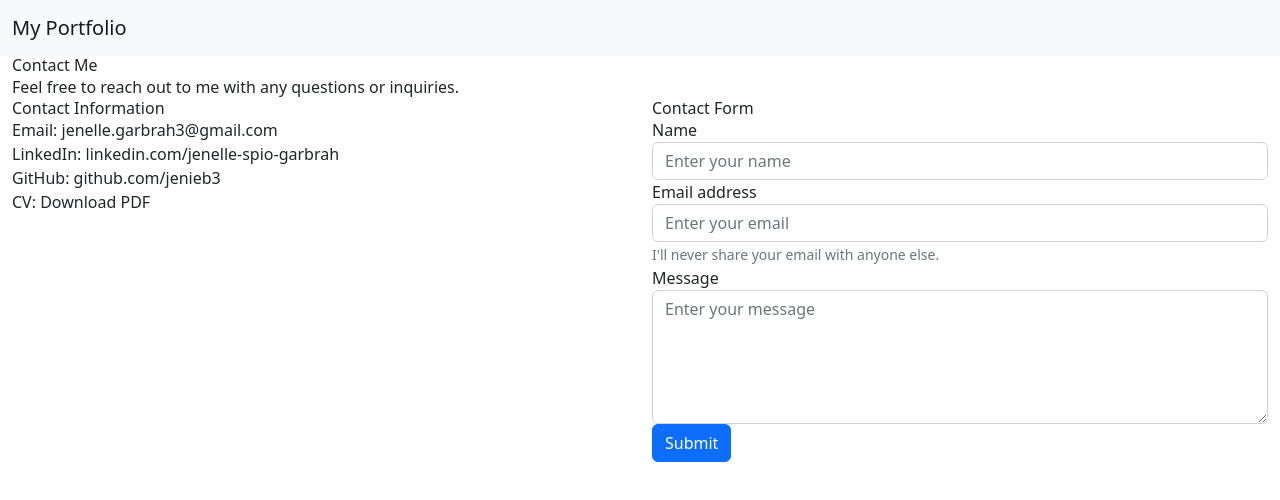
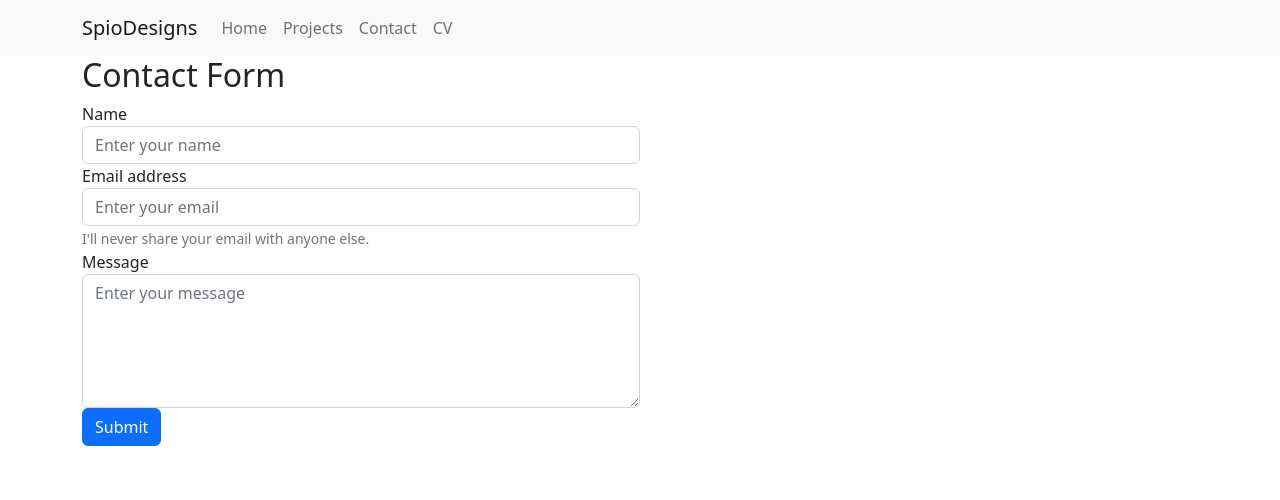
Before and after one commit to jenieb3/react-portfolio, a React (Create React App) app in the folder my-portfolio/: page /contact in a window 1280 px wide. Shown: the top 500 px of the page. Built offline with nearby package versions, Linux system fonts and the light colour scheme.

Commit message:
added props and updated project page

```diff
--- a/my-portfolio/package.json
+++ b/my-portfolio/package.json
@@ -8,11 +8,11 @@
     "@testing-library/user-event": "^13.5.0",
     "bootstrap": "^5.2.3",
     "react": "^18.2.0",
+    "react-bootstrap": "^2.7.2",
     "react-dom": "^18.2.0",
     "react-icons": "^4.8.0",
     "react-router-dom": "^6.9.0",
     "react-scripts": "5.0.1",
-    "tailwindcss": "^3.2.7",
     "web-vitals": "^2.1.4"
   },
   "scripts": {
--- a/my-portfolio/src/components/App.js
+++ b/my-portfolio/src/components/App.js
@@ -1,20 +1,20 @@
 import React from 'react';
 import { BrowserRouter as Router, Route, Routes } from 'react-router-dom';
-import Header from './Header';
-import Home from './Home';
-import Data from './Data';
-import Project from './Project';
-import Contact from './Contact';
+import Header from '../components/Header';
+import Home from '../components/Home';
+import Project from './Projects';
+import Contact from '../components/Contact';
+import CV from '../components/CV';
 
 function App() {
   return (
     <Router>
       <Header />
       <Routes>
-        <Route exact path="/" element={<Home/>} />
-        <Route exact path="/projects" element={<Project/>} />
-        <Route exact path="/projects/:id" element={<Data/>} />
-        <Route exact path="/contact" element={<Contact/>} />
+        <Route path="/" element={<Home />} />
+        <Route path="/projects" element={<Project />} />
+        <Route path="/contact" element={<Contact />} />
+        <Route path="/cv" element={<CV />} />
       </Routes>
     </Router>
   );
--- /dev/null
+++ b/my-portfolio/src/components/CV.js
@@ -0,0 +1,18 @@
+import React from 'react';
+import cvPDF from './CV.pdf';
+import { Button } from 'react-bootstrap';
+
+function CV() {
+  return (
+    <div>
+
+      <p>
+        <Button href={cvPDF} download="CV_Jenelle_Spio-Garbrah.pdf" variant="primary">
+          Download my CV
+        </Button>
+      </p>
+    </div>
+  );
+}
+
+export default CV;
--- a/my-portfolio/src/components/Contact.js
+++ b/my-portfolio/src/components/Contact.js
@@ -1,37 +1,69 @@
-import React from 'react';
+import React, { useState } from 'react';
 
 function Contact() {
+  const [submitted, setSubmitted] = useState(false);
+  const [name, setName] = useState('');
+  const [email, setEmail] = useState('');
+  const [message, setMessage] = useState('');
+
+  const handleSubmit = (e) => {
+    e.preventDefault();
+    setSubmitted(true);
+    setName('');
+    setEmail('');
+    setMessage('');
+  };
+
   return (
     <div className="container">
-      <h1>Contact Me</h1>
-      <p>Feel free to reach out to me with any questions or inquiries.</p>
-      <div className="row">
-        <div className="col-md-6">
-          <h2>Contact Information</h2>
-          <p>Email: <a href="mailto:youremail@example.com">jenelle.garbrah3@gmail.com</a></p>
-          <p>LinkedIn: <a href="https://www.linkedin.com/">linkedin.com/jenelle-spio-garbrah</a></p>
-          <p>GitHub: <a href="https://github.com/">github.com/jenieb3</a></p>
-          <p>CV: <a href="/path/to/your/cv.pdf" target="_blank" rel="noopener noreferrer">Download PDF</a></p>
-        </div>
+      {/* ... */}
       <div className="col-md-6">
         <h2>Contact Form</h2>
-          <form>
+        <form onSubmit={handleSubmit}>
           <div className="form-group">
             <label htmlFor="name">Name</label>
-              <input type="text" className="form-control" id="name" placeholder="Enter your name" />
+            <input
+              type="text"
+              className="form-control"
+              id="name"
+              placeholder="Enter your name"
+              value={name}
+              onChange={(e) => setName(e.target.value)}
+            />
           </div>
           <div className="form-group">
             <label htmlFor="email">Email address</label>
-              <input type="email" className="form-control" id="email" aria-describedby="emailHelp" placeholder="Enter your email" />
-              <small id="emailHelp" className="form-text text-muted">I'll never share your email with anyone else.</small>
+            <input
+              type="email"
+              className="form-control"
+              id="email"
+              aria-describedby="emailHelp"
+              placeholder="Enter your email"
+              value={email}
+              onChange={(e) => setEmail(e.target.value)}
+            />
+            <small id="emailHelp" className="form-text text-muted">
+              I'll never share your email with anyone else.
+            </small>
           </div>
           <div className="form-group">
             <label htmlFor="message">Message</label>
-              <textarea className="form-control" id="message" rows="5" placeholder="Enter your message"></textarea>
+            <textarea
+              className="form-control"
+              id="message"
+              rows="5"
+              placeholder="Enter your message"
+              value={message}
+              onChange={(e) => setMessage(e.target.value)}
+            ></textarea>
           </div>
-            <button type="submit" className="btn btn-primary">Submit</button>
+          <button type="submit" className="btn btn-primary">
+            Submit
+          </button>
         </form>
-        </div>
+        {submitted && (
+          <p>Thank you, we have received your message.</p>
+        )}
       </div>
     </div>
   );
--- a/my-portfolio/src/components/Header.js
+++ b/my-portfolio/src/components/Header.js
@@ -1,29 +1,33 @@
 import React from 'react';
+import { Container, Nav, Navbar, } from 'react-bootstrap';
 import { Link } from 'react-router-dom';
 
 function Header() {
   return (
-    <nav className="navbar navbar-expand-lg navbar-light bg-light">
-      <div className="container">
-        <Link className="navbar-brand" to="/">My Portfolio</Link>
-        <button className="navbar-toggler" type="button" data-toggle="collapse" data-target="#navbarNav" aria-controls="navbarNav" aria-expanded="false" aria-label="Toggle navigation">
-          <span className="navbar-toggler-icon"></span>
-        </button>
-        <div className="collapse navbar-collapse" id="navbarNav">
-          <ul className="navbar-nav ml-auto">
-            <li className="nav-item">
-              <Link className="nav-link" to="/">Home</Link>
-            </li>
-            <li className="nav-item">
-              <Link className="nav-link" to="/projects">Projects</Link>
-            </li>
-            <li className="nav-item">
-              <Link className="nav-link" to="/contact">Contact</Link>
-            </li>
-          </ul>
-        </div>
-      </div>
-    </nav>
+    <Navbar bg="light" expand="lg">
+      <Container>
+        <Link to="/" className="navbar-brand">
+          SpioDesigns
+        </Link>
+        <Navbar.Toggle aria-controls="basic-navbar-nav" />
+        <Navbar.Collapse id="basic-navbar-nav">
+          <Nav className="me-auto">
+            <Link to="/" className="nav-link">
+              Home
+            </Link>
+            <Link to="/projects" className="nav-link">
+              Projects
+            </Link>
+            <Link to="/contact" className="nav-link">
+              Contact
+            </Link>
+            <Link to="/cv" className="nav-link">
+              CV
+            </Link>
+          </Nav>
+        </Navbar.Collapse>
+      </Container>
+    </Navbar>
   );
 }
 
--- a/my-portfolio/src/components/Home.js
+++ b/my-portfolio/src/components/Home.js
@@ -1,10 +1,11 @@
 import React from 'react';
+import myImage from '../assets/profile-pic.jpg';
 
 function Home() {
   return (
     <div>
       <h1>Jenelle Spio-Garbrah</h1>
-      <img src="../assets/profile-pic.png" alt="Jenelle" />
+      <img src={myImage} alt="Jenelle Spio-Garbrah" />
       <p>"Everything is designed. Few things are designed well." -- Brian Reed</p>
       <h2>Welcome to SpioDesigns</h2>
       <h2>About Me</h2>
--- a/my-portfolio/src/components/Project.js
+++ /dev/null
@@ -1,29 +0,0 @@
-import React from 'react';
-
-function Project(props) {
-  const { title, deployedLink, githubLink, screenshot } = props.project;
-
-  return (
-    <div className="container">
-      <h1>{title}</h1>
-      <div className="row">
-        <div className="col-md-8">
-          <img src={screenshot} alt={title} />
-        </div>
-        <div className="col-md-4">
-          <h2>Links</h2>
-          <ul>
-            <li>
-              <a href={deployedLink} target="_blank" rel="noopener noreferrer">View Deployed Application</a>
-            </li>
-            <li>
-              <a href={githubLink} target="_blank" rel="noopener noreferrer">View repository on GitHub</a>
-            </li>
-          </ul>
-        </div>
-      </div>
-    </div>
-  );
-}
-
-export default Project;
--- /dev/null
+++ b/my-portfolio/src/components/Projects.js
@@ -0,0 +1,68 @@
+import React from 'react';
+import Data from './Data';
+import projectOne from '../assets/project-one.png';
+import projectTwo from '../assets/project-two.png';
+import generatePassword from '../assets/generate-password.png';
+import workdaySchedule from '../assets/workday-schedule.png';
+import forecastCity from '../assets/forecast-city.png';
+import teamPage from '../assets/team-page.png';
+import { Card, Button, Row, Col } from 'react-bootstrap';
+
+
+function Project(props) {
+  const { title, screenshot, deployedLink, githubLink } = props.project;
+  return (
+    <Col md={4} className="mb-4">
+      <Card>
+        <Card.Img variant="top" src={screenshot} />
+        <Card.Body>
+          <Card.Title>{title}</Card.Title>
+          <Button variant="primary" href={deployedLink} target="_blank" rel="noopener noreferrer">
+            View Demo
+          </Button>
+          {' '}
+          <Button variant="secondary" href={githubLink} target="_blank" rel="noopener noreferrer">
+            View Code
+          </Button>
+        </Card.Body>
+      </Card>
+    </Col>
+  );
+}
+
+function Projects() {
+  const getImage = (imageName) => {
+    switch (imageName) {
+      case 'project-one.png':
+        return projectOne;
+      case 'project-two.png':
+        return projectTwo;
+      case 'generate-password.png':
+        return generatePassword;
+      case 'workday-schedule.png':
+        return workdaySchedule;
+      case 'forecast-city.png':
+        return forecastCity;
+      case 'team-page.png':
+        return teamPage;
+      default:
+        return null;
+    }
+  };
+
+  return (
+    <div>
+      <h1>Projects</h1>
+      <Row>
+        {Data.map((project) => (
+          <Project
+            key={project.id}
+            project={{ ...project, screenshot: getImage(project.screenshot) }}
+          />
+        ))}
+      </Row>
+    </div>
+  );
+}
+
+export default Projects;
--- a/my-portfolio/src/index.css
+++ b/my-portfolio/src/index.css
@@ -2,10 +2,6 @@
 
 @import url('https://fonts.googleapis.com/css2?family=Great+Vibes&family=Mulish:ital,wght@0,800;0,1000;1,300;1,500;1,600;1,800&display=swap');
 
-
-@tailwind base;
-@tailwind components;
-@tailwind utilities;
 
 @layer base {
     html {
--- a/my-portfolio/src/index.js
+++ b/my-portfolio/src/index.js
@@ -1,8 +1,9 @@
 import React from 'react';
 import ReactDOM from 'react-dom/client';
-import 'bootstrap/dist/css/bootstrap.min.css';
 import './index.css';
 import App from './components/App';
+import 'bootstrap/dist/css/bootstrap.min.css'
+
 
 
 const root = ReactDOM.createRoot(document.getElementById('root'));
--- a/my-portfolio/tailwind.config.js
+++ /dev/null
@@ -1,13 +0,0 @@
-/** @type {import('tailwindcss').Config} */
-module.exports = {
-  content: [
-    "./src/**/*.{js,jsx,ts,tsx}",
-  ],
-  theme: {
-    extend: {},
-    fontFamily: {
-      signature: ['Great Vibes']
-    }
-  },
-  plugins: [],
-}
```
Also changed, not shown: my-portfolio/src/components/Data.js (+8 -8 lines), 2 other files (tests, documents, lock files or other folders). Lines whose indentation alone changed are shown as unchanged.
